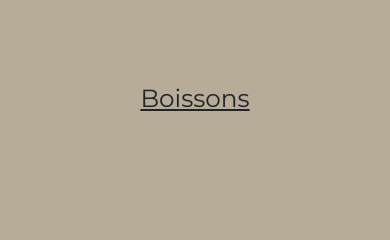
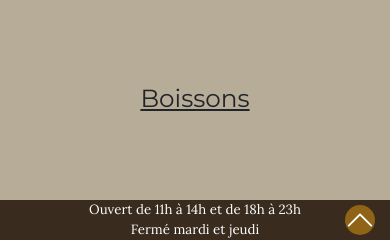
Before and after one commit to Thioni/Resto-Quai-Antique, a Symfony app: template templates/dish/list.html.twig in a window 390 px wide. Shown: the part 604-844 px from the top of the page. Run offline with Twig, Linux system fonts and the light colour scheme; the template is opened without the code that fills it, so the values that code supplies are empty; some libraries are stand-ins or nearby versions; some web fonts are replaced.

Commit message:
Footer and scroll up

```diff
--- a/public/CSS/style.css
+++ b/public/CSS/style.css
@@ -10,7 +10,7 @@ h1, h2 {
     text-decoration: underline;
 }
 
-nav, .btn, .dishNameList, .dishName {
+nav, .footer, .btn, .dishNameList, .dishName {
     background-color: #392C1E;
 }
 
@@ -18,11 +18,11 @@ nav, .btn, .dishNameList, .dishName {
     background-color: #7c653e;
 }
 
-.btn:hover {
+.btn:hover, #toTheTop {
     background-color: #906417;
 }
 
-.btn, .dishCard, .dishName {
+.footer, .btn, .dishCard, .dishName, #toTheTop {
     color: white;
 }
 
@@ -30,7 +30,7 @@ nav, .btn, .dishNameList, .dishName {
     color: #392C1E;
 }
 
-.allergenBtn {
+.allergenBtn, .footer {
     font-size: smaller;
 }
 
@@ -61,8 +61,12 @@ nav, .btn, .dishNameList, .dishName {
     max-height: 80px;
 }
 
-.test {
-    height: 100px;
+#toTheTop {
+    position: fixed;
+    right: 15px;
+    bottom: 5px;
+    border-radius: 150px;
+    z-index: 1031
 }
 
 @media screen and (min-width : 756px) {
--- /dev/null
+++ b/public/Javascript/app.js
@@ -0,0 +1,8 @@
+// scroll up
+
+const scrollUp = () => {
+    location.href = "#navbar"
+  };
+
+  let returnToTheTop = document.getElementById('toTheTop');
+  returnToTheTop.addEventListener('click', scrollUp);
--- a/templates/base.html.twig
+++ b/templates/base.html.twig
@@ -11,11 +11,12 @@
 
         {% block javascripts %}
             <script src="{{ asset('Javascript/bootstrap.bundle.min.js') }}"> </script>
+            <script src="{{ asset('Javascript/app.js') }}" defer> </script>
         {% endblock %}
     </head>
     <body>
 
-      <nav class="navbar navbar-expand-lg navbar-dark">
+      <nav id="navbar" class="navbar navbar-expand-lg navbar-dark">
         <div class="container-fluid">
           <a class="navbar-brand" href="#">Quai Antique</a>
           <button class="navbar-toggler" type="button" data-bs-toggle="collapse" data-bs-target="#navbarNav" aria-controls="navbarNav" aria-expanded="false" aria-label="Toggle navigation">
@@ -54,5 +55,22 @@
       </nav>
 
         {% block body %}{% endblock %}
+
+      <div class="d-lg-none" id="toTheTop">
+        <svg xmlns="http://www.w3.org/2000/svg" width="30" height="30" fill="currentColor" class="bi bi-chevron-up" viewBox="0 0 16 16">
+          <path fill-rule="evenodd" d="M7.646 4.646a.5.5 0 0 1 .708 0l6 6a.5.5 0 0 1-.708.708L8 5.707l-5.646 5.647a.5.5 0 0 1-.708-.708l6-6z"/>
+        </svg>
+      </div>
+
+      <div class="footer text-center fixed-bottom">
+          <p class="mb-0">
+            Ouvert de 11h à 14h et de 18h à 23h
+          </p>
+          <p class="mb-0">
+            Fermé mardi et jeudi
+          </p>
+      </div>
+
+
     </body>
 </html>
```
